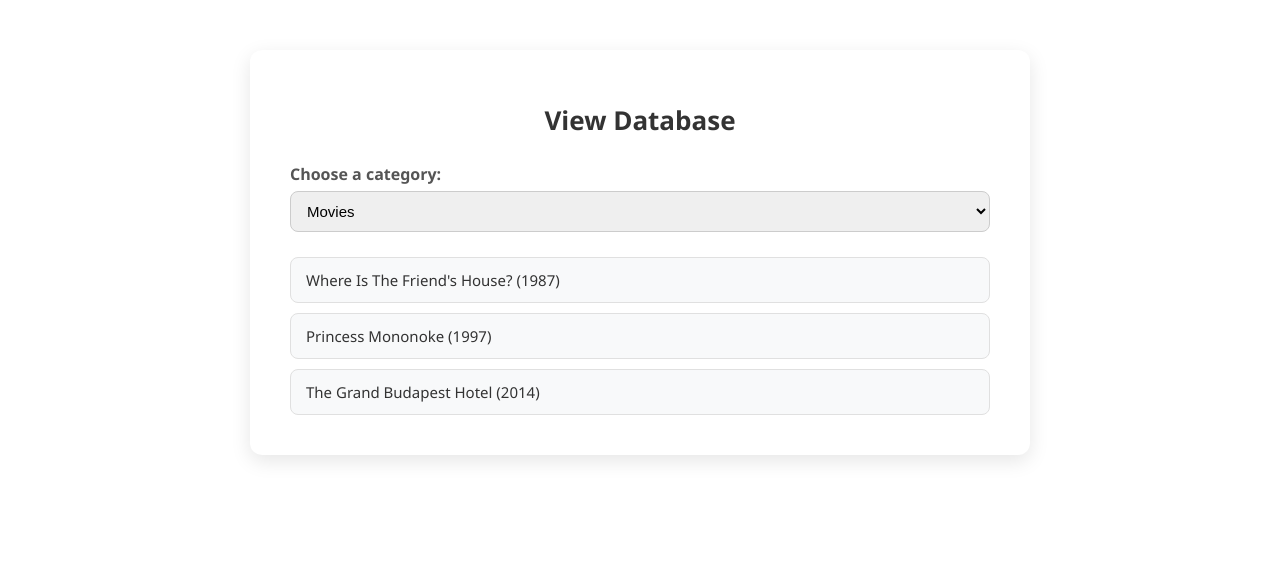
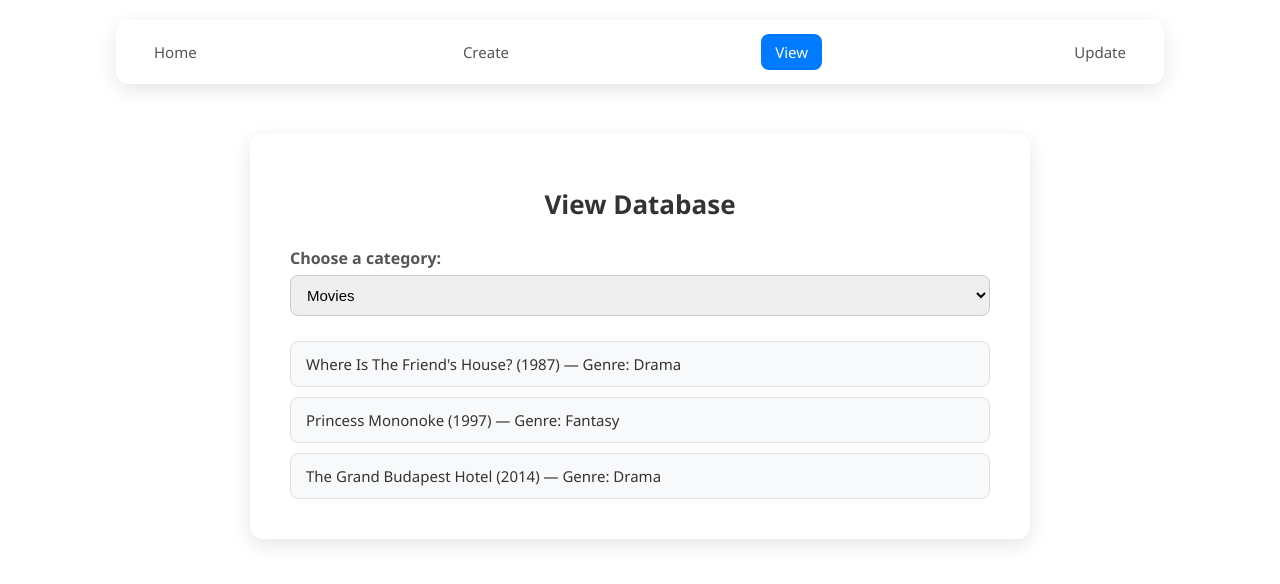
Before and after one commit to Ellagg/movie_management, a React (Create React App) app in the folder cs340-ui/: page /view in a window 1280 px wide. Shown: the top 584 px of the page. Built offline with nearby package versions, Linux system fonts and the light colour scheme.

Commit message:
Fixed View UI and added navigation bar

```diff
--- a/cs340-ui/src/App.js
+++ b/cs340-ui/src/App.js
@@ -4,22 +4,23 @@ import Create from "./components/Create";
 import View from "./components/View";
 import Update from "./components/Update";
 import Delete from "./components/Delete";
+import Navbar from "./components/Navbar";
 import "./App.css";
 
 
 function Home() {
-  const navigate = useNavigate();
+  // const navigate = useNavigate();
 
   return (
     <div className="home-container">
       <h1>Movie Management</h1>
 
-      <div className="home-buttons">
+      {/* <div className="home-buttons">
         <button onClick={() => navigate("/create")}>Add a New Movie</button>
-        <button onClick={() => navigate("/view")}>View All Movies</button>
-        <button onClick={() => navigate("/update")}>Edit a Movie</button>
+        <button onClick={() => navigate("/view")}>View by Category</button>
+        <button onClick={() => navigate("/update")}>Edit an Actor's credits</button>
         <button onClick={() => navigate("/delete")}>Delete a Movie</button>
-      </div>
+      </div> */}
     </div>
   );
 }
@@ -27,7 +28,10 @@ function Home() {
 
 export default function App() {
   return (
+    <>
       <Router>
+        <Navbar/>
+
         <Routes>
           <Route path="/" element={<Home />} />
           <Route path="/create" element={<Create />} />
@@ -36,5 +40,6 @@ export default function App() {
           <Route path="/delete" element={<Delete />} />
         </Routes>
       </Router>
+    </>
   );
 }
--- /dev/null
+++ b/cs340-ui/src/components/Navbar.css
@@ -0,0 +1,64 @@
+/* Navbar container */
+.navbar {
+  max-width: 1000px;
+  margin: 20px auto 40px;
+  padding: 14px 24px;
+  background-color: #ffffff;
+  border-radius: 12px;
+  box-shadow: 0 6px 20px rgba(0, 0, 0, 0.1);
+  display: flex;
+  align-items: center;
+  justify-content: space-between;
+  font-family: 'Segoe UI', Tahoma, Geneva, Verdana, sans-serif;
+}
+
+/* App title */
+.navbar-title {
+  font-size: 20px;
+  font-weight: 600;
+  color: #333;
+}
+
+/* Links container */
+.navbar-links {
+  display: flex;
+  gap: 12px;
+}
+
+/* Base link styles */
+.nav-link {
+  text-decoration: none;
+  color: #555;
+  font-size: 15px;
+  font-weight: 500;
+  padding: 8px 14px;
+  border-radius: 8px;
+  transition: background-color 0.2s, color 0.2s, transform 0.1s;
+}
+
+/* Hover state */
+.nav-link:hover {
+  background-color: #e9f2ff;
+  color: #007bff;
+  transform: translateY(-1px);
+}
+
+/* Active route */
+.nav-link.active {
+  background-color: #007bff;
+  color: white;
+}
+
+/* Responsive behavior */
+@media (max-width: 700px) {
+  .navbar {
+    flex-direction: column;
+    align-items: flex-start;
+    gap: 12px;
+  }
+
+  .navbar-links {
+    flex-wrap: wrap;
+    gap: 8px;
+  }
+}
--- /dev/null
+++ b/cs340-ui/src/components/Navbar.jsx
@@ -0,0 +1,26 @@
+import { NavLink } from "react-router-dom";
+import "./Navbar.css";
+
+function Navbar() {
+    return (
+        <nav className="navbar">
+            <NavLink to="/" className="nav-link">
+                Home
+            </NavLink>
+
+            <NavLink to="/create" className="nav-link">
+                Create
+            </NavLink>
+
+            <NavLink to="/view" className="nav-link">
+                View
+            </NavLink>
+
+            <NavLink to="/update" className="nav-link">
+                Update
+            </NavLink>
+        </nav>
+    );
+}
+
+export default Navbar;
--- a/cs340-ui/src/components/View.jsx
+++ b/cs340-ui/src/components/View.jsx
@@ -3,22 +3,29 @@ import "./View.css";
 
 const View = () => {
   const movies = [
-    { id: 1, title: "Where Is The Friend's House?", year: 1987 },
-    { id: 2, title: "Princess Mononoke", year: 1997 },
-    { id: 3, title: "The Grand Budapest Hotel", year: 2014 },
+    { id: 1, title: "Where Is The Friend's House?", year: 1987, genre: "Drama" },
+    { id: 2, title: "Princess Mononoke", year: 1997, genre: "Fantasy" },
+    { id: 3, title: "The Grand Budapest Hotel", year: 2014, genre: "Drama" },
   ];
 
   const directors = [
-    { id: 1, name: "Abbas Kiarostami", age: 76 },
-    { id: 2, name: "Hayao Miyazaki", age: 85 },
-    { id: 3, name: "Wes Anderson", age: 56 },
+    { id: 1, name: "Abbas Kiarostami", age: 76, movies: "Where Is The Friend's House?" },
+    { id: 2, name: "Hayao Miyazaki", age: 85, movies: "Princess Mononoke" },
+    { id: 3, name: "Wes Anderson", age: 56, movies: "The Grand Budapest Hotel" },
   ];
 
   const actors = [
-    { id: 1, name: "Tsunehiko Kamijō", age: 85 },
-    { id: 2, name: "Adrien Brody", age: 52 },
-    { id: 3, name: "Léa Seydoux", age: 40 },
+    { id: 1, name: "Tsunehiko Kamijō", age: 85, movies: "Princess Mononoke" },
+    { id: 2, name: "Adrien Brody", age: 52, movies: "The Grand Budapest Hotel" },
+    { id: 3, name: "Léa Seydoux", age: 40, movies: "Where Is The Friend's House" },
   ];
+
+  const genres = [
+    { id: 1, name: "Drama" },
+    { id: 2, name: "Mystery" },
+    { id: 3, name: "Fantasy" },
+  ];
+
 
   const [selected, setSelected] = useState("movies");
 
@@ -27,21 +34,27 @@ const View = () => {
       case "movies":
         return movies.map((m) => (
           <li key={m.id}>
-            {m.title} ({m.year})
+            {m.title} ({m.year}) — Genre: {m.genre}
           </li>
         ));
       case "directors":
         return directors.map((d) => (
           <li key={d.id}>
-            {d.name} — Age {d.age}
+            {d.name} — Age {d.age} — Movies: {d.movies}
           </li>
         ));
       case "actors":
         return actors.map((a) => (
           <li key={a.id}>
-            {a.name} — Age {a.age}
+            {a.name} — Age {a.age} — Movies: {a.movies}
           </li>
         ));
+      case "genres":
+        return genres.map((a) => (
+          <li key={a.id}>
+            {a.name}
+          </li>
+        ))
       default:
         return null;
     }
@@ -59,6 +72,7 @@ const View = () => {
         <option value="movies">Movies</option>
         <option value="directors">Directors</option>
         <option value="actors">Actors</option>
+        <option value="genres">Genres</option>
       </select>
 
       <ul className="view-list">{renderList()}</ul>
```
Lines whose indentation alone changed are shown as unchanged.
